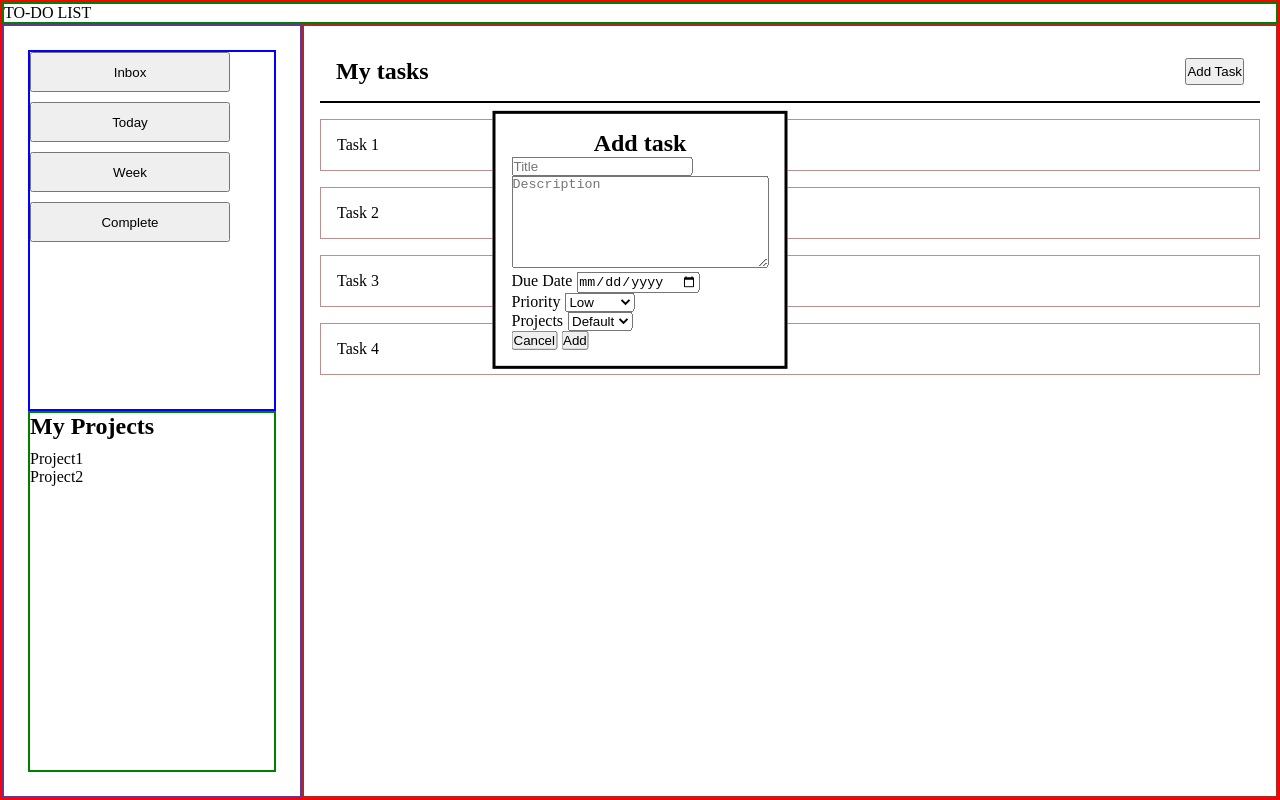
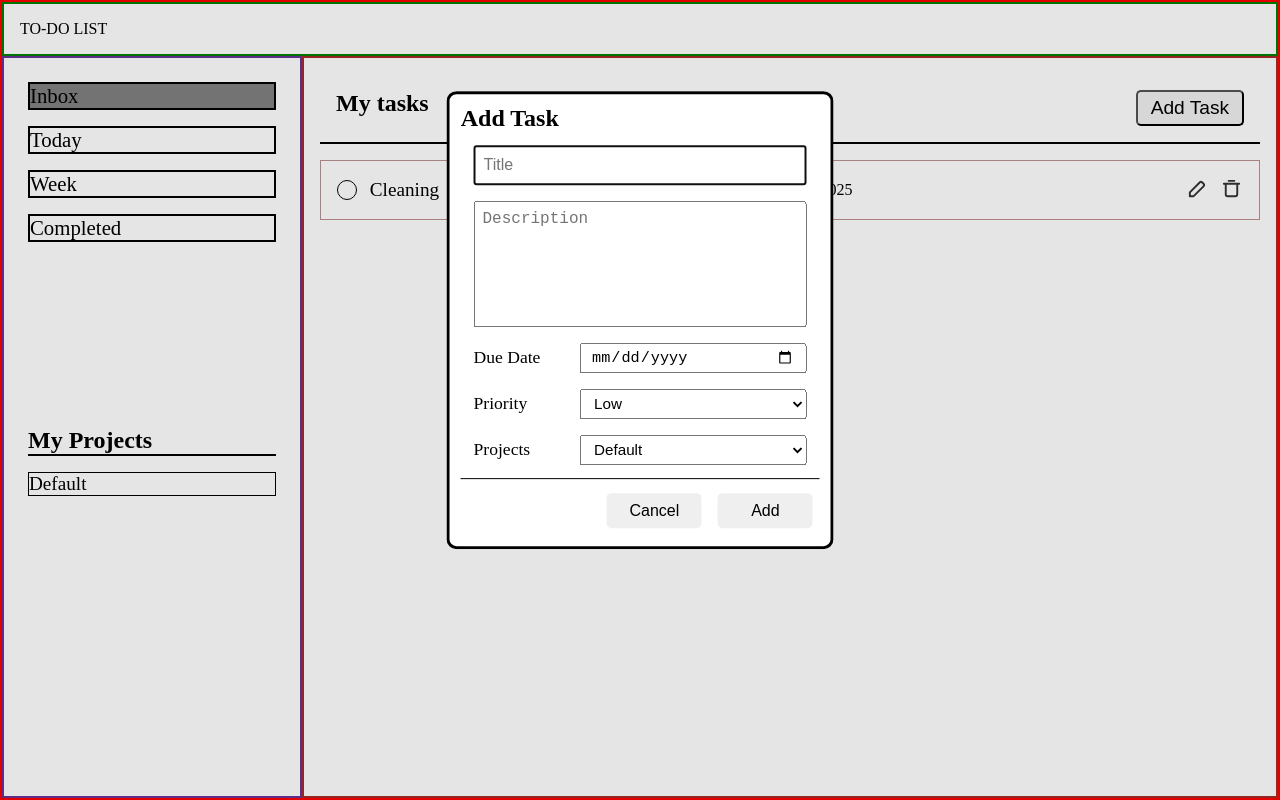
Before and after one commit to sumitpaul7june/odin-to-do-list, a website built with webpack: page src/template.html in a window 1280 px wide. Both pictures are taken after a click on the button "Add Task". Built offline with nearby package versions, Linux system fonts and the light colour scheme.

Commit message:
Complete core todo app features

```diff
--- a/package.json
+++ b/package.json
@@ -18,5 +18,8 @@
     "webpack-cli": "^6.0.1",
     "webpack-dev-server": "^5.2.2",
     "webpack-merge": "^6.0.1"
+  },
+  "dependencies": {
+    "date-fns": "^4.1.0"
   }
 }
--- /dev/null
+++ b/src/displayController.js
@@ -0,0 +1,150 @@
+import TaskManager from "./taskManager";
+import {createTaskElement} from "./taskRenderer";
+
+const displayController = function () {
+    const dialog = document.querySelector("dialog");
+    const addTaskBtn = document.querySelector(".add-task-btn");
+    const form = document.querySelector("form");
+    const list = document.querySelector('.list');
+    const modalHeader = dialog.querySelector('.modal-header');
+    const submitBtn = form.querySelector('.add-modal-btn');
+
+    // Form inputs
+    const titleInput = form.querySelector('#title');
+    const descriptionInput = form.querySelector('#description');
+    const dueDateInput = form.querySelector('#due-date');
+    const priorityInput = form.querySelector('#priority');
+    const projectInput = form.querySelector('#project');
+
+    let editingTaskId = null;
+
+
+    function openAddModal()
+    {
+        editingTaskId = null;
+        form.reset();
+        modalHeader.textContent = 'Add Task';
+        submitBtn.textContent = 'Add';
+        dialog.showModal();
+    }
+
+    function openEditModal(id)
+    {
+        editingTaskId = id;
+        const currentTask = TaskManager.getTaskInfo(id);
+        if (!currentTask) return;
+
+        modalHeader.textContent = 'Edit Task';
+        submitBtn.textContent = 'Update';
+
+        titleInput.value = currentTask.title;
+        descriptionInput.value = currentTask.description;
+        dueDateInput.value = currentTask.dueDate;
+        priorityInput.value = currentTask.priority;
+        projectInput.value = currentTask.project.toLowerCase();
+        dialog.showModal();
+    }
+
+
+    function closeModal()
+    {
+        editingTaskId = null;
+        dialog.close();
+        form.reset();
+    }
+
+
+
+
+
+
+    // Add Task
+    addTaskBtn.addEventListener("click", openAddModal);
+
+    list.addEventListener('click', (e) => {
+        const currentList = e.target.closest('li');
+        if (!currentList) return;
+
+        const id = currentList.dataset.id;
+
+        // Delete a task
+        if (e.target.closest('.delete-task-btn'))
+        {
+            TaskManager.deleteTask(id);
+            renderTasks();
+            return;
+        }
+
+        // Completing a task
+        if (e.target.closest('.task-checkbox'))
+        {
+            TaskManager.toggleTaskCompleted(id);
+            renderTasks();
+            return;
+        }
+
+        // Editing a task
+        if (e.target.closest('.edit-task-btn'))
+        {
+            openEditModal(id);
+            return;
+        }
+    });
+
+    form.addEventListener("submit", (e) => {
+        e.preventDefault();
+
+        const title = titleInput.value.trim();
+        const description = descriptionInput.value.trim();
+        const dueDate = dueDateInput.value;
+        const priority = priorityInput.value;
+        const project = projectInput.value;
+
+        if (!title || !dueDate || !project) return;
+
+        const updatedValues =
+        {
+            title,
+            description,
+            dueDate,
+            priority,
+            project
+        };
+
+        if (editingTaskId)
+        {
+            TaskManager.updateTask(editingTaskId, updatedValues);
+            editingTaskId = null;
+        }
+        else
+        {
+            TaskManager.addTask(title, description, dueDate, priority, project);
+        }
+
+        renderTasks();
+        closeModal();
+    });
+
+
+    form.addEventListener("click", (e) => {
+        if (e.target.classList.contains("cancel-modal-btn"))
+        {
+            closeModal();
+        }
+    });
+
+    function renderTasks() {
+        const tasks = TaskManager.getAllTasks();
+        list.innerHTML = '';
+
+        tasks.forEach(task =>
+        {
+            const taskElement = createTaskElement(task);
+            list.append(taskElement);
+        });
+    }
+
+    renderTasks();
+};
+
+export default displayController;
--- a/src/style.css
+++ b/src/style.css
@@ -4,21 +4,12 @@
     padding: 0;
     box-sizing: border-box;
     list-style: none;
-
-
 }
-
-:root
-{
-    --modal-background-color : none;
-}
-
 
 body
 {
     display: grid;
     min-height: 100vh;
-    min-width: 100vw;
     grid-template-rows: min-content 1fr;
     grid-template-columns: minmax(200px, 300px) 1fr;
     border: 2px solid red;
@@ -28,8 +19,10 @@ body
 {
     border: 2px solid green;
     grid-column: 1 / 3;
+    padding: 1rem;
 }
 
+/* SIDEBAR */
 .sidebar
 {
     border: 2px solid rebeccapurple;
@@ -38,23 +31,47 @@ body
     grid-template-rows: 1fr 1fr;
 }
 
-.sidebar nav, .project-section
+nav div
+{
+    border: 2px solid black;
+    font-size: 1.3rem;
+}
+
+nav div:hover
+{
+    background-color: gray;
+}
+
+.active
+{
+    background-color: gray;
+}
+.sidebar nav,
+.project-section
 {
     display: grid;
     grid-auto-rows: min-content;
-    gap: 10px;
+    gap: 1rem;
 }
 
-nav
+.project-title
 {
-    border: 2px solid blue;
+    border-bottom: 2px solid black;
 }
 
-.project-section
+.project-list
 {
-    border: 2px solid green;
+    display: flex;
+    flex-direction: column;
+    gap: 1rem;
+
 }
 
+.project-list li
+{
+    font-size: 1.2rem;
+    border: 1px solid black;
+}
 .sidebar button
 {
     height: 40px;
@@ -68,8 +85,6 @@ nav
     display: flex;
     flex-direction: column;
     gap: 1rem;
-
-
 }
 
 .main-container .title
@@ -78,43 +93,192 @@ nav
     display: flex;
     justify-content: space-between;
     padding: 1rem;
-
 }
 
-.title span
+.add-task-btn
 {
-   height: min-content;
+    font-size: 1.2rem;
+    padding: 0.3rem 0.8rem;
+    border-radius: 5px;
+    cursor: pointer;
 }
 .list
 {
     display: grid;
     gap: 1rem;
 }
+
 .list-group
 {
     border: 1px solid rosybrown;
     padding: 1rem;
+    display: flex;
+    justify-content: space-between;
+    align-items: center;
+}
+
+/* Task Info */
+.task-info
+{
+   display: flex;
+   gap: 0.8rem;
+   align-items: center;
+   font-size: 1.2rem;
+
+
+}
+
+.task-checkbox
+{
+    height: 20px;
+    width: 20px;
+    border: 1.5px solid black;
+    border-radius: 50%;
+    cursor: pointer;
+    background: none;
+    position: relative;
+}
+
+.task-checkbox:hover
+{
+    background-color: rgba(106, 120, 135, 0.209);
+}
+
+.task-checkbox.checked
+{
+    background: #22c55e;
+    border-color: black;
 
 }
 
 
+.task-actions
+{
+    display: flex;
+    gap: 0.7rem;
+}
 
+.task-actions button
+{
+    background: none;
+    border: none;
+    cursor: pointer;
+    color: #333;
 
-/* DIALOG */
+}
+
+.task-actions svg
+{
+    width: 23px;
+    height: 23px;
+}
+
+.task-actions button:hover svg
+{
+    transform: scale(1.15);
+}
+/* ================= ADD MODAL ================= */
+
 .modal
 {
     position: absolute;
-    top: 30%;
+    top: 40%;
     left: 50%;
     transform: translate(-50%, -50%);
-    padding: 1rem;
+    padding: 0.7rem;
+    border-radius: 10px;
+
+
+}
+
+/*  Form */
+
+form
+{
     display: flex;
     flex-direction: column;
+    gap: 0.5rem;
+
+
+}
+
+section
+{
+
+    display: flex;
+    flex-direction: column;
+    gap: 1rem;
+    font-size: 1rem;
+
+}
+
+.form-fields
+{
+    border-bottom: 1px solid black;
+    padding: 0.8rem;
+}
+
+.form-actions
+{
+    padding: 0.4rem;
+}
+
+.form-group
+{
+    display: flex;
     align-items: center;
+    gap: 1rem;
+    font-size: 1.1rem;
+}
+
+.form-group label
+{
+    min-width: 90px;
+}
+
+/* Title input */
+#title
+{
+    height: 40px;
+    padding: 0.5rem;
+    flex: 1;
+    font-size: 1rem;
 }
 
 
-form
+textarea
 {
+    flex: 1;
+    resize: none;
+    padding: 0.5rem;
+    font-size: 1rem;
+}
+
+input[type="date"],
+select
+{
+    height: 30px;
+    line-height: 36px;
+    padding: 0 0.6rem;
+    flex: 1;
+    font-size: 0.95rem;
 
 }
+
+/* Buttons */
+.button-group
+{
+    display: flex;
+    justify-content: flex-end;
+    gap: 1rem;
+}
+
+.button-group button
+{
+    height: 35px;
+    width: 95px;
+    font-size: 1rem;
+    border-radius: 5px;
+    border: none;
+    cursor: pointer;
+}
--- /dev/null
+++ b/src/taskManager.js
@@ -0,0 +1,73 @@
+
+const TaskManager = (function()
+{
+    const tasks =
+    [
+
+        {
+            id : crypto.randomUUID(),
+            title : "Cleaning",
+            description : "Clean the house",
+            dueDate: "2025-09-14",
+            priority : "high",
+            project : "Default",
+            completed : false
+
+        }
+    ];
+
+    function addTask(title, description, dueDate, priority, project)
+    {
+        tasks.push({id: crypto.randomUUID(), title, description, dueDate, priority, project, completed: false});
+    }
+
+    function deleteTask(id)
+    {
+        const index = tasks.findIndex(task => task.id === id);
+        if(index !== -1)
+        {
+                tasks.splice(index, 1);
+        }
+    }
+
+    function readTask(id)
+    {
+        const task = tasks.find(task => task.id === id);
+        return task;
+
+    }
+
+    function toggleTaskCompleted(id)
+    {
+        const task = tasks.find(task => task.id === id)
+        if(task)
+        {
+            task.completed = !task.completed;
+        }
+    }
+
+    function getAllTasks()
+    {
+        return [...tasks];
+    }
+
+    function getTaskInfo(id)
+    {
+        const task = tasks.find(task => task.id === id);
+        return task;
+    }
+
+    function updateTask(id, updatedValues)
+    {
+        const task = tasks.find(task => task.id === id);
+        if(!task)
+        {
+            return;
+        }
+        Object.assign(task, updatedValues);
+    }
+    return {addTask, readTask, deleteTask, toggleTaskCompleted, getAllTasks, getTaskInfo, updateTask};
+
+})();
+
+export default TaskManager;
--- /dev/null
+++ b/src/taskRenderer.js
@@ -0,0 +1,87 @@
+import {format, parseISO} from 'date-fns';
+
+function createTaskElement(task) {
+    const li = document.createElement('li');
+    li.classList.add('list-group');
+    li.dataset.id = task.id;
+
+    const taskInfo = createTaskInfo(task);
+
+    const taskDueDate = document.createElement('div');
+    taskDueDate.classList.add('task-due-date');
+    taskDueDate.textContent = formatDate(task.dueDate);
+
+    const taskActions = createTaskActions();
+
+    li.append(taskInfo, taskDueDate, taskActions);
+    return li;
+}
+
+function createTaskInfo(task) {
+    const taskInfo = document.createElement('div');
+    taskInfo.classList.add('task-info');
+
+    const taskCheckbox = document.createElement('button');
+    taskCheckbox.classList.add('task-checkbox');
+
+    const taskTitle = document.createElement('p');
+    taskTitle.textContent = task.title;
+
+    if (task.completed) {
+        taskCheckbox.classList.add('checked');
+        taskTitle.style.textDecoration = "line-through";
+    } else {
+        taskCheckbox.classList.remove('checked');
+        taskTitle.style.textDecoration = "none";
+    }
+
+    taskInfo.append(taskCheckbox, taskTitle);
+    return taskInfo;
+}
+
+function createTaskActions() {
+    const taskActions = document.createElement('div');
+    taskActions.classList.add('task-actions');
+
+    const editTaskBtn = document.createElement('button');
+    const deleteTaskBtn = document.createElement('button');
+
+    editTaskBtn.classList.add('edit-task-btn');
+    deleteTaskBtn.classList.add('delete-task-btn');
+
+    editTaskBtn.type = 'button';
+    deleteTaskBtn.type = 'button';
+
+    editTaskBtn.innerHTML = `
+        <svg width="20" height="20" viewBox="0 0 24 24" fill="none"
+            xmlns="http://www.w3.org/2000/svg">
+            <path d="M4 16V20H8L18.5 9.5C19.1 8.9 19.1 7.9 18.5 7.3L16.7 5.5C16.1 4.9 15.1 4.9 14.5 5.5L4 16Z"
+                  stroke="currentColor" stroke-width="2"
+                  stroke-linecap="round" stroke-linejoin="round"/>
+        </svg>
+    `;
+
+    deleteTaskBtn.innerHTML = `
+        <svg width="20" height="20" viewBox="0 0 24 24" fill="none"
+            xmlns="http://www.w3.org/2000/svg">
+            <path d="M4 7H20" stroke="currentColor" stroke-width="2"
+                  stroke-linecap="round"/>
+            <path d="M6 7V18C6 19.1 6.9 20 8 20H16C17.1 20 18 19.1 18 18V7"
+                  stroke="currentColor" stroke-width="2"/>
+            <path d="M9 4H15" stroke="currentColor" stroke-width="2"
+                  stroke-linecap="round"/>
+        </svg>
+    `;
+
+    taskActions.append(editTaskBtn, deleteTaskBtn);
+    return taskActions;
+}
+
+function formatDate(dateString) {
+    if (!dateString) return '';
+
+    const date = parseISO(dateString);
+    return format(date, 'dd MMM yyyy');
+}
+
+export {createTaskElement};
--- a/src/template.html
+++ b/src/template.html
@@ -11,70 +11,77 @@
 
   <div class="sidebar">
     <nav>
-      <button class="inbox-btn"><span>Inbox</span></button>
-      <button class="today-btn"><span>Today</span></button>
-      <button class="week-btn"><span>Week</span></button>
-      <button class="complete-btn"><span>Complete</span></button>
+      <div class="inbox active" ><span>Inbox</span></div>
+      <div class="today"><span>Today</span></div>
+      <div class="week" ><span>Week</span></div>
+      <div class="complete"><span>Completed</span></div>
     </nav>
 
     <div class="project-section">
       <h2 class="project-title"><span>My Projects</span></h2>
-      <ul>
-        <li>Project1</li>
-        <li>Project2</li>
+      <ul class="project-list">
+        <li>Default</li>
+
       </ul>
     </div>
 
   </div>
 
   <div class="main-container">
-    <h2 class="title"><span>My tasks</span> <button>Add Task</button></h2>
+    <h2 class="title"><span>My tasks</span> <button type="button" class="add-task-btn">Add Task</button></h2>
     <ul class="list">
-      <li class="list-group">Task 1 </li>
-      <li class="list-group">Task 2 </li>
-      <li class="list-group">Task 3 </li>
-      <li class="list-group">Task 4 </li>
 
     </ul>
   </div>
 
-  <dialog class="modal add-task" open>
-    <h2>Add task</h2>
+  <dialog class="modal add-task">
+    <h2 class="modal-header">Add task</h2>
     <form method="dialog">
-
+      <section class="form-fields">
         <div class="form-group">
           <input type="text" id="title" placeholder="Title">
         </div>
 
         <div class="form-group">
           <textarea name="comment" id="description" rows="6" cols="30" placeholder="Description"></textarea>
+        </div>
+
         <div class="form-group">
-
           <label for="due-date">Due Date</label>
           <input type="date" id="due-date">
         </div>
+
         <div class="form-group">
-
           <label for="">Priority</label>
           <select name="priority" id="priority">
             <option value="low">Low</option>
-            <option value="meidum">Meidum</option>
+            <option value="medium">Medium</option>
             <option value="high">High</option>
           </select>
+
+        </div>
+
+
         <div class="form-group">
-
           <label for="">Projects</label>
           <select name="project" id="project">
             <option value="default">Default</option>
           </select>
         </div>
 
+      </section>
+
+      <section class="form-actions">
         <div class="button-group">
-          <button>Cancel</button>
-          <button>Add</button>
+          <button type="reset" class="cancel-modal-btn">Cancel</button>
+          <button type="submit" class="add-modal-btn update-modal-btn">Add</button>
         </div>
+      </section>
+
     </form>
   </dialog>
+
+
 </body>
 
 </html>
```
Also changed, not shown: src/index.js (+6 -1 lines), src/icons/delete.svg (added), src/icons/edit.svg (added), 1 other file. Lines whose indentation alone changed are shown as unchanged.
